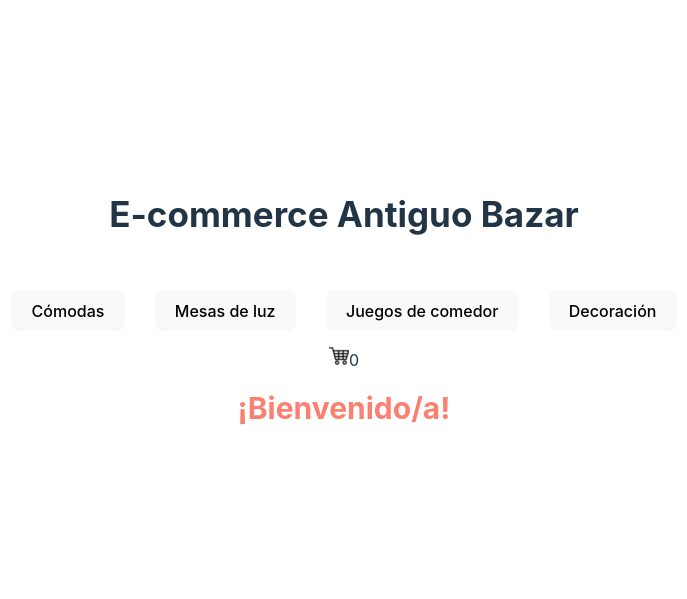
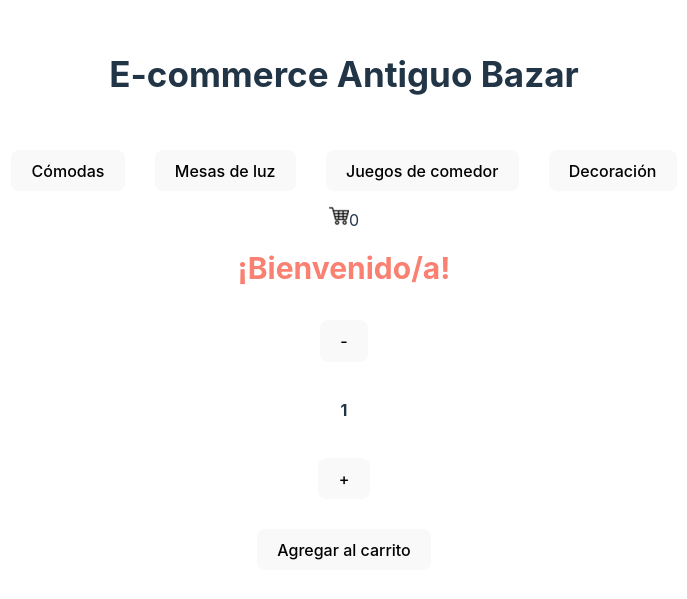
Before and after one commit to paulinatrillo/EntregaFinalTrilloReactJS, a React (Vite) app in the folder ecommerce/: page / in a window 1280 px wide. Shown: the part 101-700 px from the top of the page, without its empty margins (296-983 px from the left). Built offline with nearby package versions, Linux system fonts and the light colour scheme.

Commit message:
lista entrega 2

```diff
--- a/ecommerce/src/App.jsx
+++ b/ecommerce/src/App.jsx
@@ -4,14 +4,17 @@
 import './App.css'
 import NavBar from './components/NavBar/NavBar'
 import ItemListContainer from './components/ItemListContainer/ItemListContainer'
+import ItemCount from './components/ItemCount/ItemCount'
+
 
 function App() {
   return (
     <div className="App">
         <NavBar/>
         <ItemListContainer greeting = {'¡Bienvenido/a!'} />
+        <ItemCount initial={1} stock={15} onAdd={(quantity) => console.log('Cantidad agregada', quantity)}/>
     </div>
-  )
+  );
 }
 
 export default App
--- /dev/null
+++ b/ecommerce/src/components/ItemCount/ItemCount.jsx
@@ -0,0 +1,35 @@
+import './ItemCount.css'
+import { useState } from 'react'
+
+const ItemCount = ({stock, initial, onAdd})=> {
+    const [quantity, setQuantity] = useState(initial)
+
+const increment = () => {
+    if (quantity < stock) {
+        setQuantity(quantity+1)
+    }
+}
+
+const decrement = () => {
+    if (quantity > 1) {
+        setQuantity(quantity - 1)
+    }
+}
+
+return(
+    <div className='Counter'>
+        <div className='Controls'>
+            <button className="Button" onClick={decrement}>-</button>
+            <h4 className='Number'>{quantity} </h4>
+            <button className="Button" onClick={increment}>+</button>
+        </div>
+        <div>
+            <button className="Button" onClick={()=> onAdd(quantity)} disabled={!stock}>
+                Agregar al carrito
+            </button>
+        </div>
+    </div>
+)
+}
+
+export default ItemCount;
```
Also changed, not shown: ecommerce/src/components/ItemCount/ItemCount.css (added).
